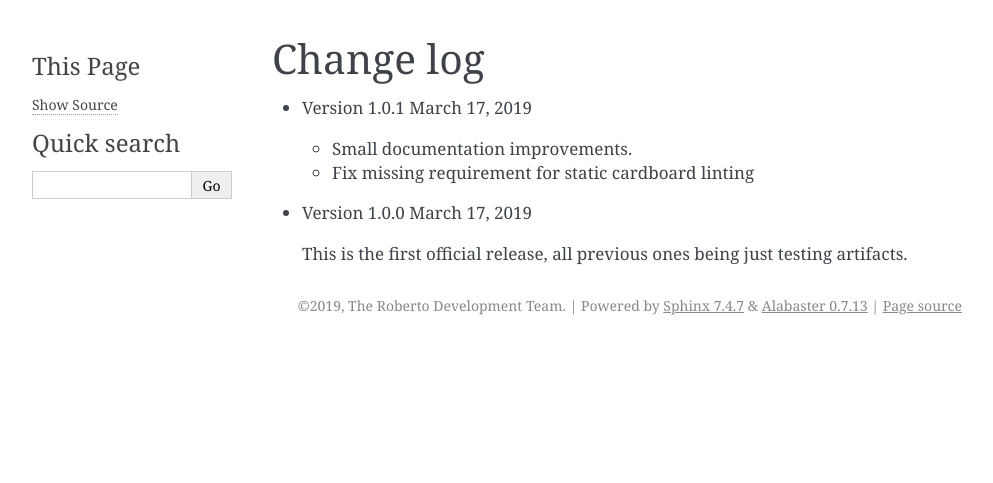
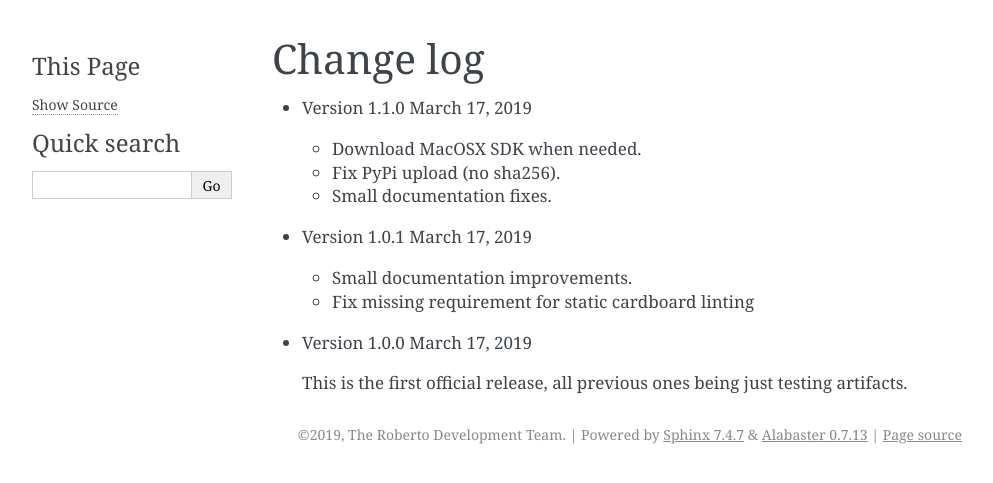
Before and after one commit to theochem/roberto, a Sphinx documentation site: the page built from doc/changelog.rst, in a window 1280 px wide. Shown: the top 483 px of the page, without its empty margins (148-1141 px from the left). Built offline with Sphinx 7.4.7, drawn with Linux system fonts in a browser that asks for light colours; the version number could not be read and is left out.

Commit message:
Update changelog

```diff
--- a/doc/changelog.rst
+++ b/doc/changelog.rst
@@ -2,6 +2,12 @@
 
 Change log
 ##########
+
+- Version 1.1.0 March 17, 2019
+
+  - Download MacOSX SDK when needed.
+  - Fix PyPi upload (no sha256).
+  - Small documentation fixes.
 
 - Version 1.0.1 March 17, 2019
 
```
